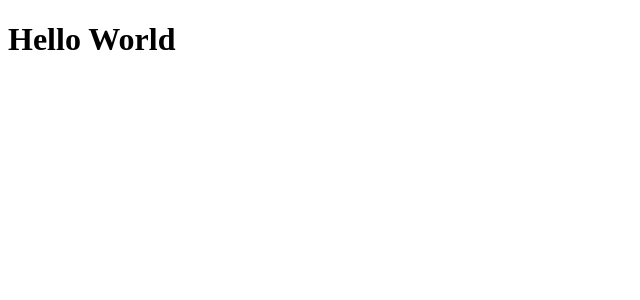
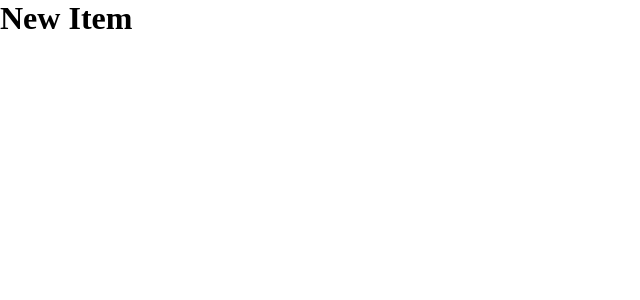
Before and after one commit to ArturRibeiro01/wefit_desafio_react, a React (Vite) app: page / in a window 1280 px wide. Shown: the top 300 px of the page, without its empty margins (0-640 px from the left). Built offline with nearby package versions, Linux system fonts and the light colour scheme.

Commit message:
:arrow_up: Instalação  Styled Components

```diff
--- a/index.html
+++ b/index.html
@@ -2,9 +2,14 @@
 <html lang="en">
   <head>
     <meta charset="UTF-8" />
+    <link rel="preconnect" href="https://fonts.googleapis.com">
+    <link rel="preconnect" href="https://fonts.gstatic.com" crossorigin>
+
     <link rel="icon" type="image/svg+xml" href="/vite.svg" />
     <meta name="viewport" content="width=device-width, initial-scale=1.0" />
     <title>We Movies</title>
+
+    <link href="https://fonts.googleapis.com/css2?family=Open+Sans:wght@300;400;500;600;700;800&display=swap" rel="stylesheet">
   </head>
   <body>
     <div id="root"></div>
--- a/package.json
+++ b/package.json
@@ -9,8 +9,10 @@
     "preview": "vite preview"
   },
   "dependencies": {
+    "@types/styled-components": "^5.1.26",
     "react": "^18.2.0",
-    "react-dom": "^18.2.0"
+    "react-dom": "^18.2.0",
+    "styled-components": "^5.3.9"
   },
   "devDependencies": {
     "@types/react": "^18.0.28",
--- a/src/App.tsx
+++ b/src/App.tsx
@@ -1,7 +1,17 @@
+import { ThemeProvider } from 'styled-components'
+import { defaultTheme } from './styles/themes/default'
+import { GlobalStyle } from './styles/themes/global'
 
 
 function App() {
-  return <h1> Hello World </h1>
+  return (
+    <>
+      <ThemeProvider theme={defaultTheme}>
+        <h1>New Item</h1>
+        <GlobalStyle />
+      </ThemeProvider>
+    </>
+  )
 
 }
 
--- /dev/null
+++ b/src/styles/themes/default.ts
@@ -0,0 +1,19 @@
+export const defaultTheme = {
+  'white': '#fff',
+
+  'background': '#2F2E41',
+
+  // 'gray-100': '#F2F2F2',
+  // 'gray-200': '#D9D9D9',
+  // 'gray-300': '#808080',
+  // 'gray-400': '#333333',
+  // 'gray-500': '#262626',
+  // 'gray-600': '#1A1A1A',
+  // 'gray-700': '#0D0D0D',
+  // 'danger': '#E25858',
+  // 'purple': '#8284FA',
+  // 'purple-dark': '#5E60CE',
+  // 'blue': '#4EA8DE',
+  // 'blue-dark': '#1E6F9F',
+
+} as const
--- /dev/null
+++ b/src/styles/themes/global.ts
@@ -0,0 +1,11 @@
+import { createGlobalStyle } from 'styled-components';
+
+export const GlobalStyle = createGlobalStyle`
+
+  * {
+    margin: 0;
+    padding: 0;
+    box-sizing: border-box;
+  }
+
+`
```
Also changed, not shown: src/@types/styled.d.ts (added, +8 -0 lines), 1 other file (tests, documents, lock files or other folders).
